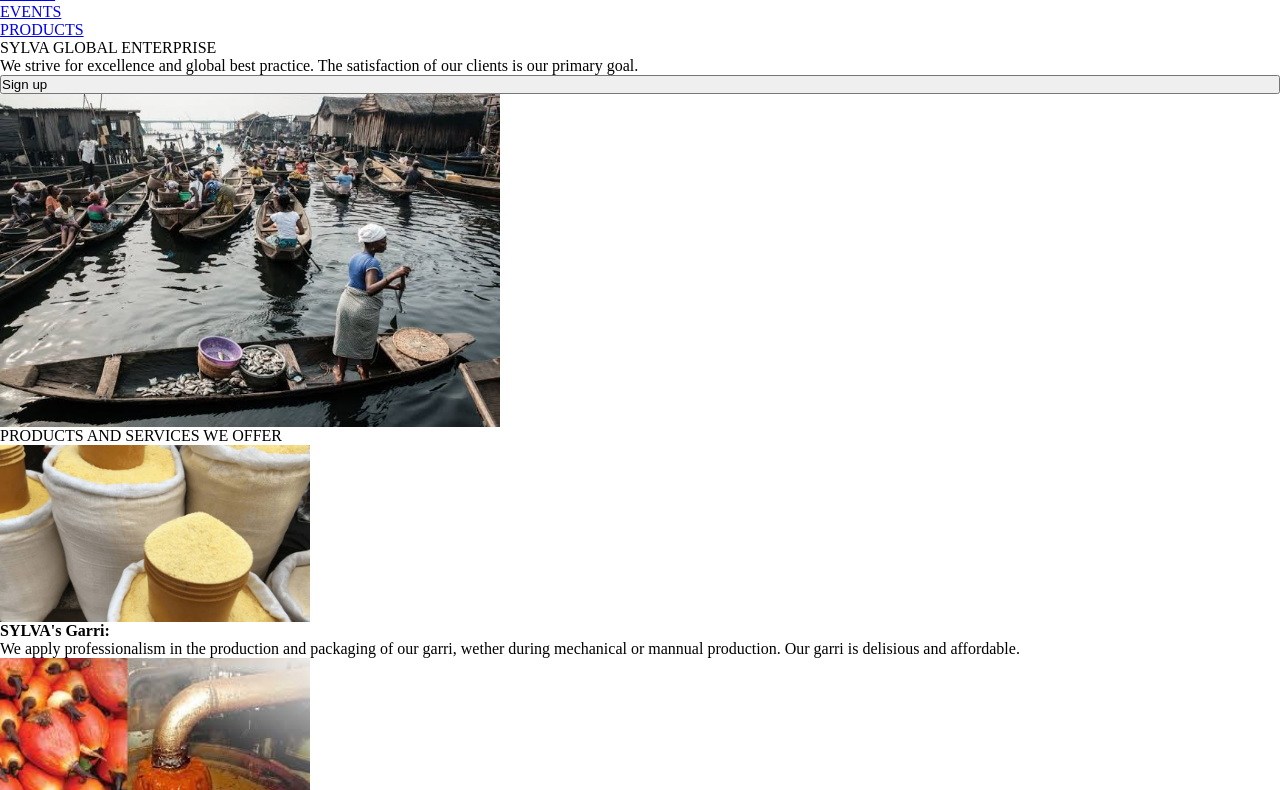
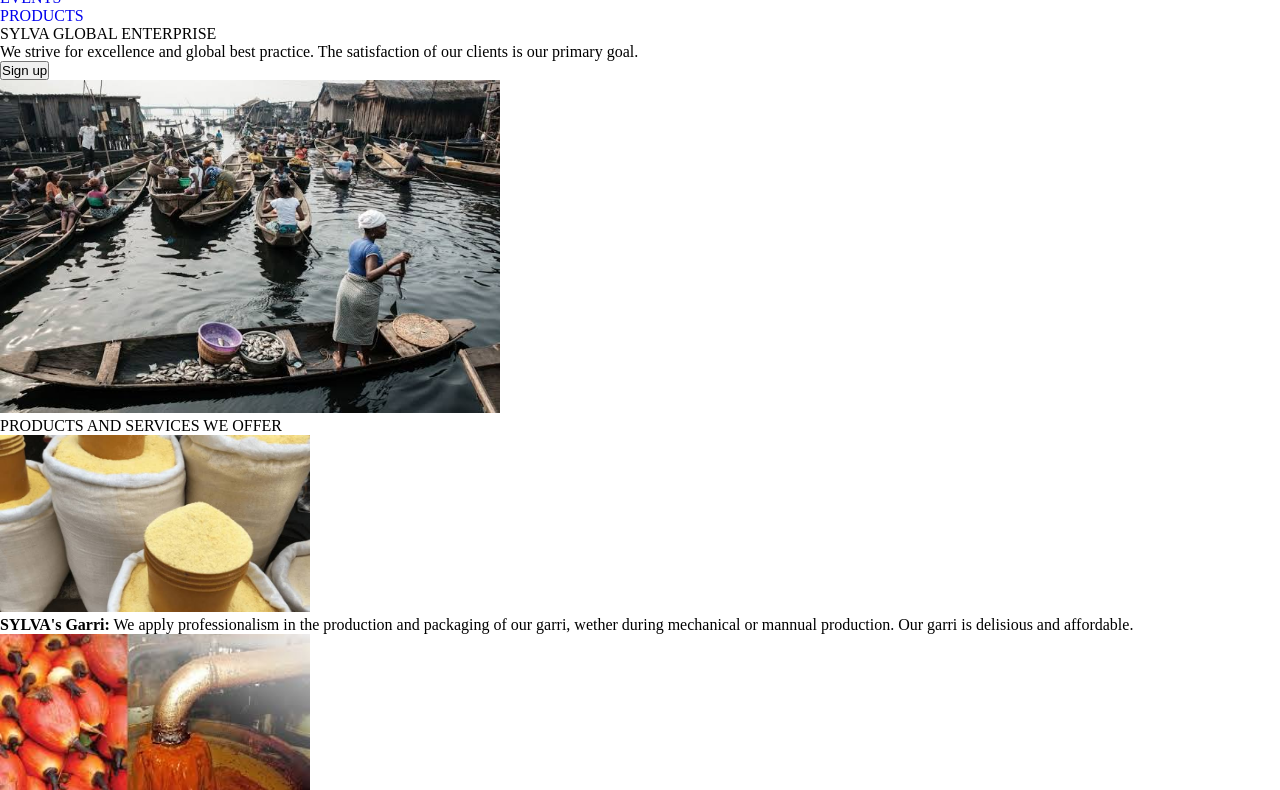
Before and after one commit to Mrlightcity/css-test, a plain HTML site: page sylvo/index.html in a window 1280 px wide. Shown: the part 187-977 px from the top of the page. Drawn offline with Linux system fonts and the light colour scheme.

Commit message:
Set margin/padding:0 rid bullet/underline flex/column

```diff
--- a/sylvo/sylvo.css
+++ b/sylvo/sylvo.css
@@ -1,6 +1,18 @@
 * {
-    display: flex;
-    flex-direction: column;
     padding: 0;
     margin: 0;
 }
+
+body {
+    display: flex;
+    flex-direction: column;
+}
+
+
+ul {
+    list-style-type: none;
+}
+
+a {
+    text-decoration: none;
+}
```
